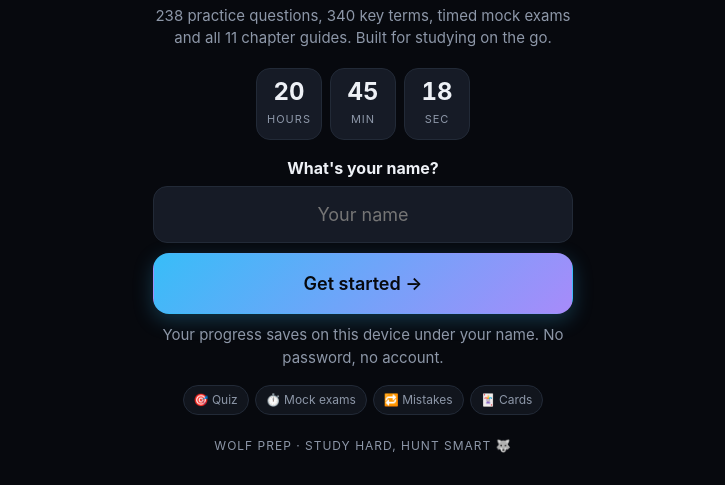
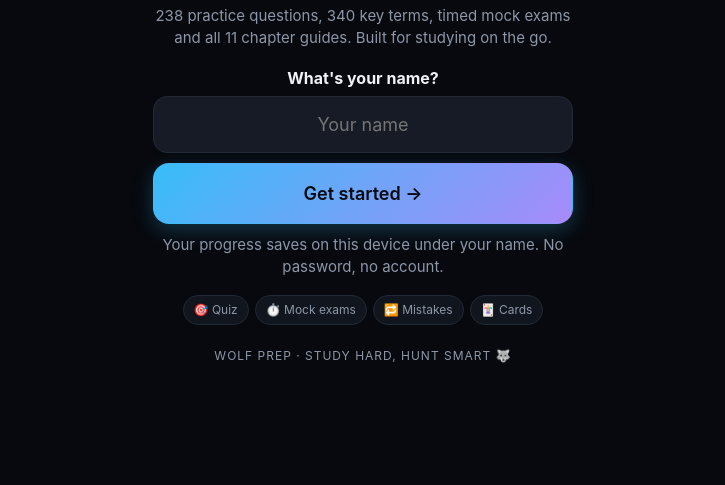
Before and after one commit to dobbyisatyourservice/fl-240-study, a plain HTML site: page index.html in a window 1280 px wide. Shown: the part 465-950 px from the top of the page, without its empty margins (277-1002 px from the left). After the commit the page ends 860 px from the top, so only its background shows below. Drawn offline with Linux system fonts and the light colour scheme.

Commit message:
Remove exam countdown
Co-Authored-By: Claude Opus 5.5 <noreply@anthropic.com>
Claude-Session: https://claude.ai/code/session_01BS3Mb4DLzXWfoYHApvi4ae

```diff
--- a/index.html
+++ b/index.html
@@ -280,11 +280,10 @@ function chStats(n){const pool=D.questions.filter(q=>n==='all'||q.ch==n);let don
 function barClass(p){return p>=80?'g':p>=PASS?'':p>=50?'w':'b'}
 
 /* ---------- Home ---------- */
-const EXAM_AT=Date.parse('2026-11-23T19:00:00Z');
 function renderDash(){
   const ring=(p,label,sub,col)=>`<div class="ring"><svg viewBox="0 0 36 36"><circle cx="18" cy="18" r="15.9" fill="none" stroke="var(--line)" stroke-width="3"/><circle class="arc" cx="18" cy="18" r="15.9" fill="none" stroke="${col}" stroke-width="3" stroke-linecap="round" stroke-dasharray="${p} 100" transform="rotate(-90 18 18)"/></svg><b>${label}</b><small>${sub}</small></div>`;
   const all=chStats('all'),last=exams[exams.length-1],nm=Object.keys(mist).length,tk=D.terms.filter(t=>known[tid(t)]).length;
-  app.innerHTML=`<div class="dash-h"><div class="eyebrow">Wolf Prep</div><h3>Choose your training</h3><div class="mini" id="cd"></div></div>
+  app.innerHTML=`<div class="dash-h"><div class="eyebrow">Wolf Prep</div><h3>Choose your training</h3></div>
   <div class="rings">${ring(pct(all.done,all.total),pct(all.done,all.total)+'%','covered','#38bdf8')}${ring(all.done?pct(all.right,all.done):0,all.done?pct(all.right,all.done)+'%':'–','accuracy',all.done&&pct(all.right,all.done)>=PASS?'#4ade80':'#fbbf24')}${ring(pct(tk,D.terms.length),pct(tk,D.terms.length)+'%','cards known','#a78bfa')}</div>
   <div class="sect">📝 Exam</div>
   <div class="tiles">
@@ -303,14 +302,6 @@ function renderDash(){
    <button class="tile" onclick="setView('stats')" style="min-height:0"><span><b style="margin:0">📊 Stats</b><small>Weakest chapters</small></span></button>
   </div>
   <div class="foot">WOLF PREP · STUDY HARD, HUNT SMART 🐺</div>`;
-  runCd();
-}
-function runCd(){
-  const cd=()=>{const el=$('#cd');if(!el){clearInterval(tick);return}let s=Math.max(0,Math.floor((EXAM_AT-Date.now())/1000));
-    if(!s){el.innerHTML='<div style="padding:10px 16px"><b>Exam day!</b><small>You got this</small></div>';return}
-    const d=Math.floor(s/86400),h=Math.floor(s%86400/3600),m=Math.floor(s%3600/60),x=s%60;
-    el.innerHTML=el.classList.contains('mini')?`⏳ Exam in ${d?d+'d ':''}${h}h ${String(m).padStart(2,'0')}m`:(d?`<div><b>${d}</b><small>days</small></div>`:'')+`<div><b>${h}</b><small>hours</small></div><div><b>${String(m).padStart(2,'0')}</b><small>min</small></div><div><b>${String(x).padStart(2,'0')}</b><small>sec</small></div>`};
-  cd();tick=setInterval(cd,1000);
 }
 function profileBox(){
   if(ACTIVE)return `<div class="welcome">Welcome back, <b>${esc(ACTIVE.split(' ')[0])}</b> 👋</div><button class="btn pri go" onclick="setView('dash')">Continue studying →</button>
@@ -324,11 +315,9 @@ function renderHome(){
   <div class="hero"><div class="eyebrow">Powered by the Wolf</div>
   <h2>Get ready for your <span>Florida 2-40 Health</span> License Exam</h2>
   <p>238 practice questions, 340 key terms, timed mock exams and all 11 chapter guides. Built for studying on the go.</p>
-  <div class="count" id="cd"></div>
   ${profileBox()}
   <div class="feat"><span>🎯 Quiz</span><span>⏱️ Mock exams</span><span>🔁 Mistakes</span><span>🃏 Cards</span></div>
   <div class="foot">WOLF PREP · STUDY HARD, HUNT SMART 🐺</div></div></div>`;
-  runCd();
 }
 
 /* ---------- Practice ---------- */
```
